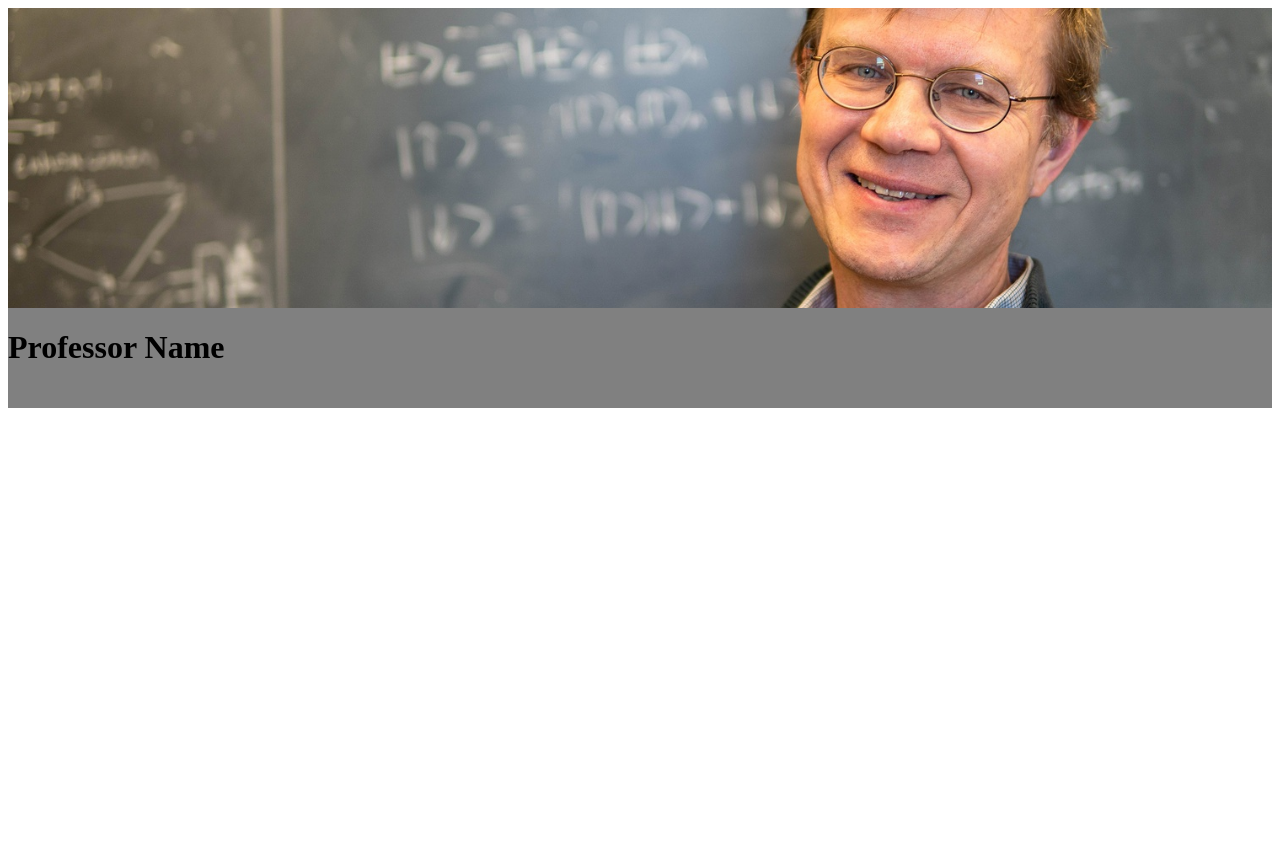
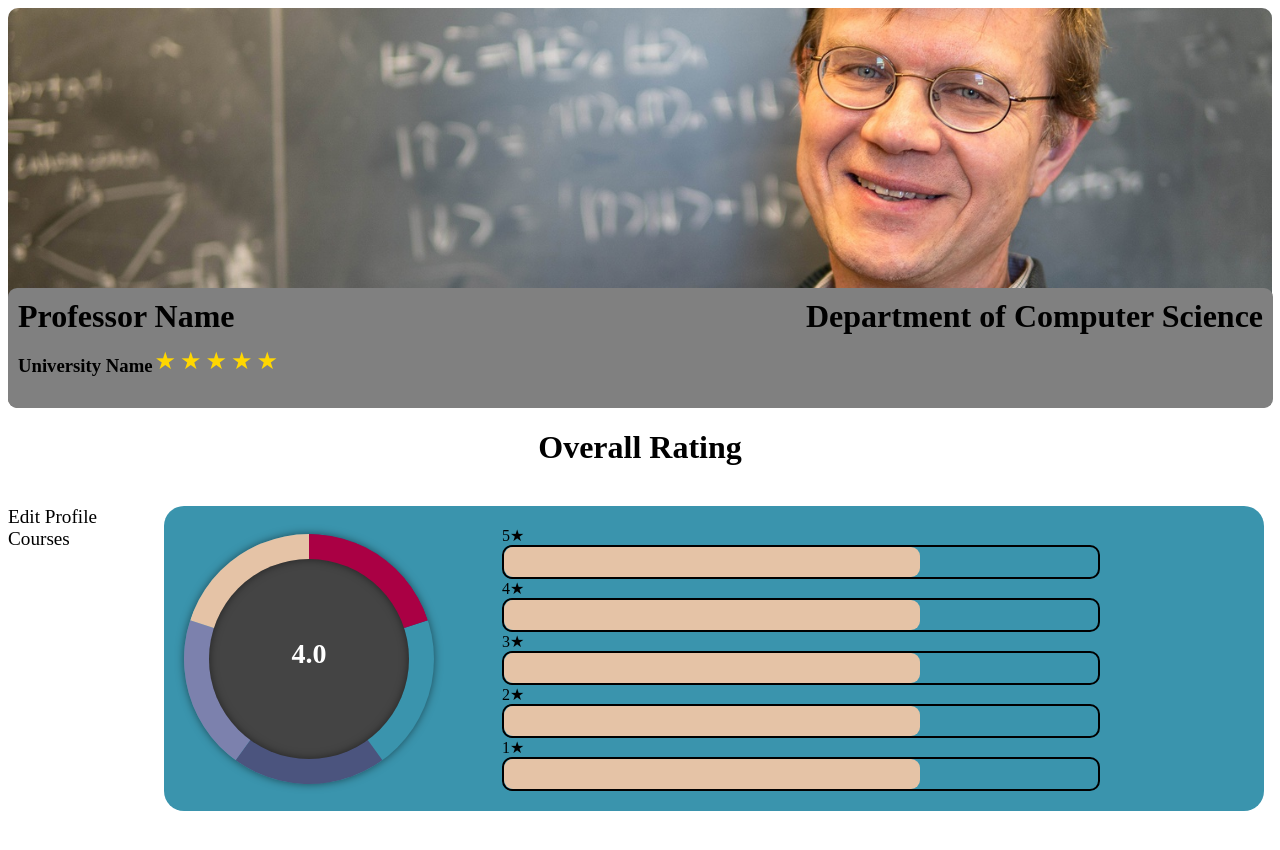
Before and after one commit to SGnawali25/ProfeRater, a React (Vite) app in the folder Client/: page / in a window 1280 px wide. Shown: the top 850 px of the page. Before the commit the page ends 800 px from the top, so only its background shows below. Built offline with nearby package versions, Linux system fonts and the light colour scheme.

Commit message:
Professor_Dashboard complete

```diff
--- a/Client/src/App.css
+++ b/Client/src/App.css
@@ -201,7 +201,7 @@ h6 {
 .Pie_InfoBar {
   display: flex;
   flex-direction: column;
-  width: 80%;
+  width: 70%;
 }
 
 .Star_Count {
@@ -232,12 +232,107 @@ h6 {
   background-size: cover;
   height: 400px;
   position: relative;
+  border-radius: 10px;
 }
 
 .image_footer {
   background-color: grey;
-  width: 100%;
+  width: 98.5%;
   height: 100px;
   position: absolute;
   bottom: 0;
+  display: flex;
+  flex-direction: column; /* Align items to the top */
+  padding: 10px;
+  border-radius: 9px;
 }
+
+.Prof_Line {
+  margin: 0;
+  display: flex;
+  justify-content: space-between;
+}
+
+.University_Line {
+  display: flex;
+  margin: 0;
+}
+
+.rating {
+  display: flex;
+  margin-top: 10px;
+}
+
+.star {
+  font-size: 24px;
+  color: gold;
+  margin: 2px;
+}
+
+.star.half-filled::before {
+  content: "\2605"; /* Unicode star character */
+  position: absolute;
+  width: 50%;
+  overflow: hidden;
+  color: transparent;
+}
+
+.star.filled {
+  color: gold;
+}
+
+.Prof_name {
+  margin: 0;
+}
+.Uni_name {
+  margin-top: 20px;
+}
+
+.Dashboard {
+  display: flex;
+  justify-content: space-between;
+  margin-top: 40px;
+}
+
+.Dashboard_Right {
+  width: 90%;
+}
+
+.dropdown {
+  position: relative;
+  display: inline-block;
+}
+
+.dropdown-content {
+  display: none;
+  position: absolute;
+  background-color: #f9f9f9;
+  min-width: 160px;
+  box-shadow: 0px 8px 16px 0px rgba(0, 0, 0, 0.2);
+  z-index: 1;
+}
+
+.dropdown-content a {
+  color: black;
+  padding: 12px 16px;
+  text-decoration: none;
+  display: block;
+}
+.dropdown:hover .dropdown-content {
+  display: block;
+}
+
+.dropdown-content a:hover {
+  background-color: #f1f1f1;
+}
+
+.text,
+.dropdown {
+  font-size: larger;
+  text-decoration: none;
+  color: #000;
+}
+
+.Rating_Name {
+  text-align: center;
+}
--- a/Client/src/pages/Professor_Dashboard.jsx
+++ b/Client/src/pages/Professor_Dashboard.jsx
@@ -1,12 +1,43 @@
 import React from "react";
+import Rating from "../components/Rating.jsx";
 
 function Professor_Dashboard() {
   return (
     <div>
       <div className="Professor_Info">
         <div className="image_footer">
-          <h1>Professor Name</h1>
-          <h1></h1>
+          <div className="Prof_Line">
+            <h1 className="Prof_name">Professor Name</h1>
+            <h1 className="Prof_name">Department of Computer Science</h1>
+          </div>
+          <div className="University_Line">
+            <h3 className="Uni_name">University Name</h3>
+            <div className="rating">
+              <div className="star filled">&#9733;</div>
+              <div className="star filled">&#9733;</div>
+              <div className="star filled">&#9733;</div>
+              <div className="star filled">&#9733;</div>
+              <div className="star half-filled">&#9733;</div>
+            </div>
+          </div>
+        </div>
+      </div>
+      <h1 className="Rating_Name"> Overall Rating</h1>
+      <div className="Dashboard">
+        <div className="Dashboard_Left">
+          <a href="#" className="text">
+            Edit Profile
+          </a>
+          <div className="dropdown">
+            <span>Courses</span>
+            <div className="dropdown-content">
+              <a href="#">CSCI 110</a>
+              <a href="#">CSCI 390</a>
+            </div>
+          </div>
+        </div>
+        <div className="Dashboard_Right">
+          <Rating />
         </div>
       </div>
     </div>
```
